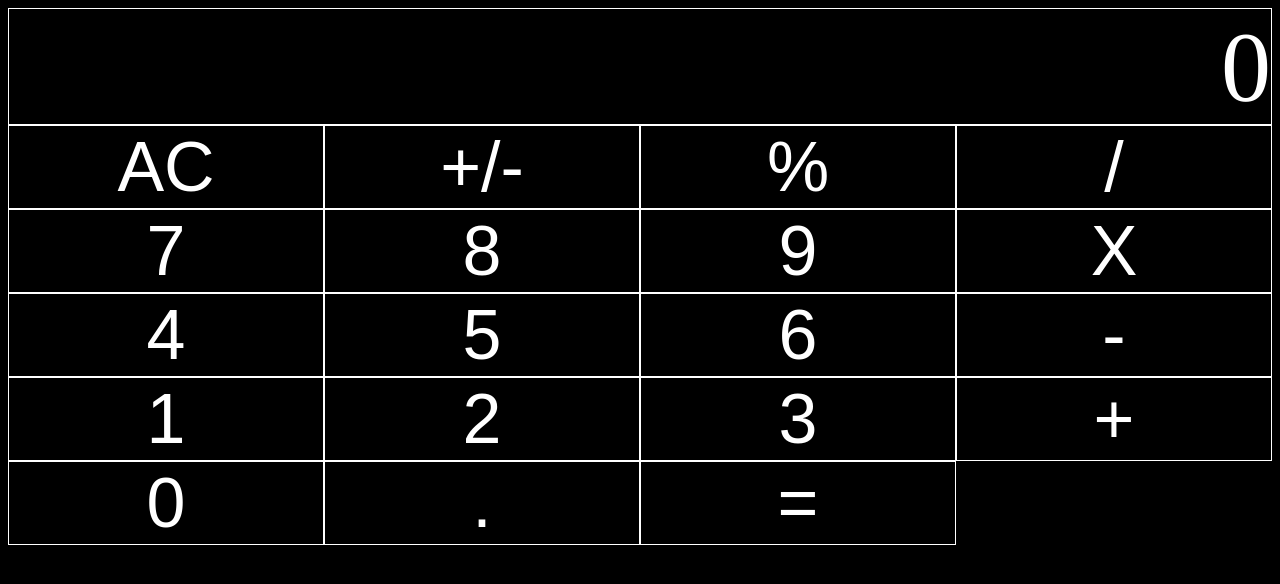
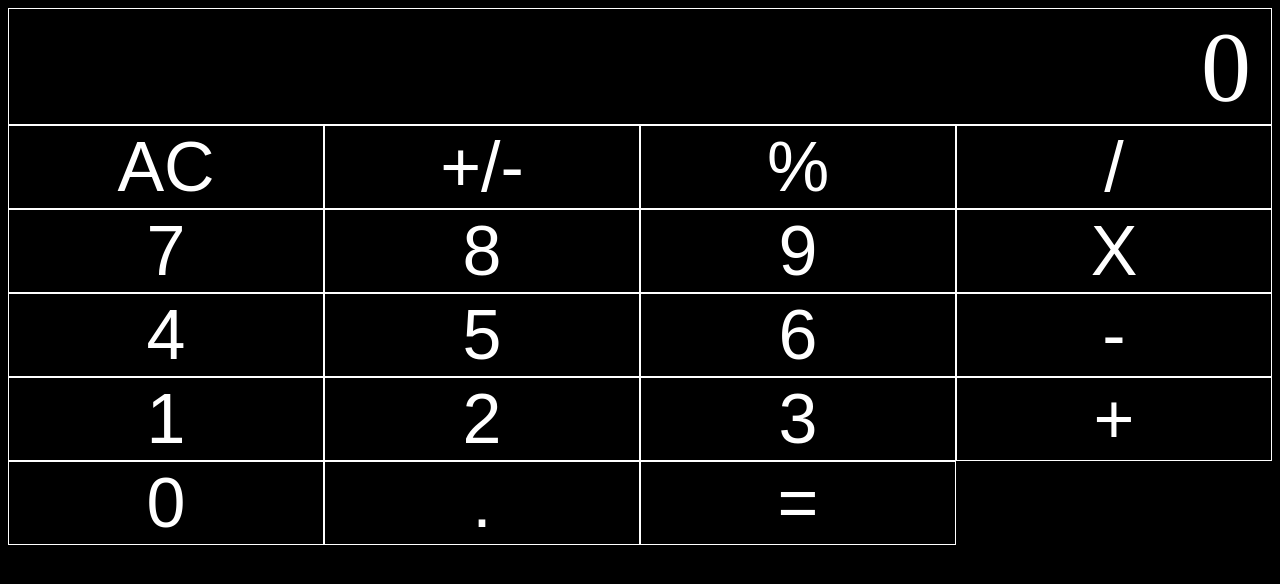
Before and after one commit to vichuge/react-calculator, a React (Create React App) app: page / in a window 1280 px wide. Shown: the top 584 px of the page. Built offline with nearby package versions, Linux system fonts and the light colour scheme.

Commit message:
Fix padding right to display

```diff
--- a/src/index.css
+++ b/src/index.css
@@ -12,6 +12,7 @@
 .display p {
   margin: 0;
   border: solid white 1px;
+  padding-right: .2em;
 }
 
 .g1 Button {
```
